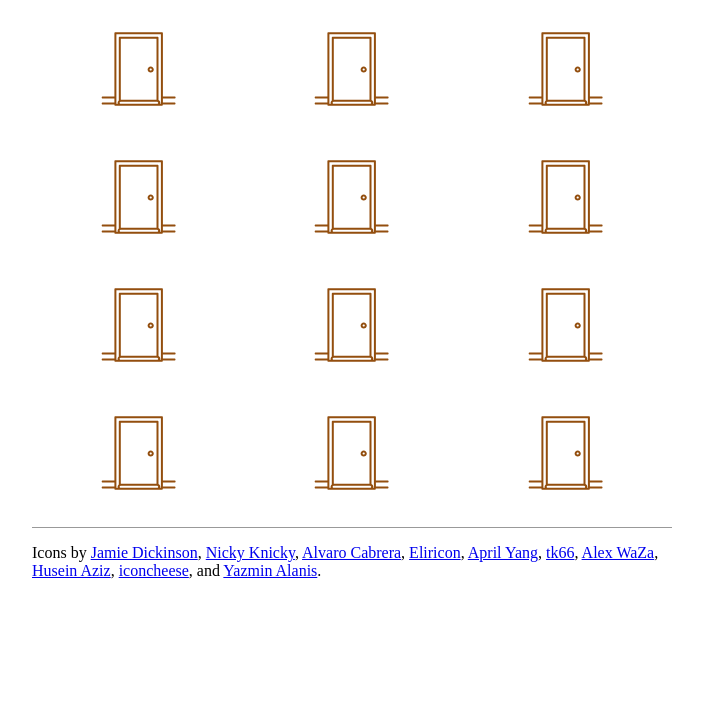
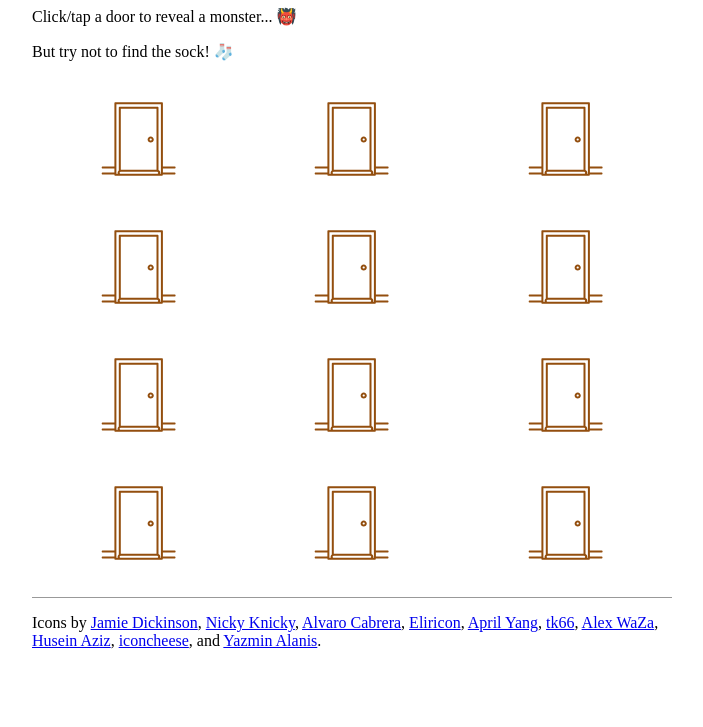
Before and after one commit to kieranbarker/find-the-monsters, a website: page index.html in a window 1280 px wide. Shown: the part 73-800 px from the top of the page, without its empty margins (288-991 px from the left). Drawn offline with Linux system fonts and the light colour scheme.

Commit message:
Add some paragraphs to explain the objective

```diff
--- a/index.html
+++ b/index.html
@@ -9,6 +9,8 @@
   </head>
   <body>
     <h1>Avoid the Sock!</h1>
+    <p>Click/tap a door to reveal a monster... 👹</p>
+    <p>But try not to find the sock! 🧦</p>
     <div id="app"></div>
     <footer>
       <p>
```
